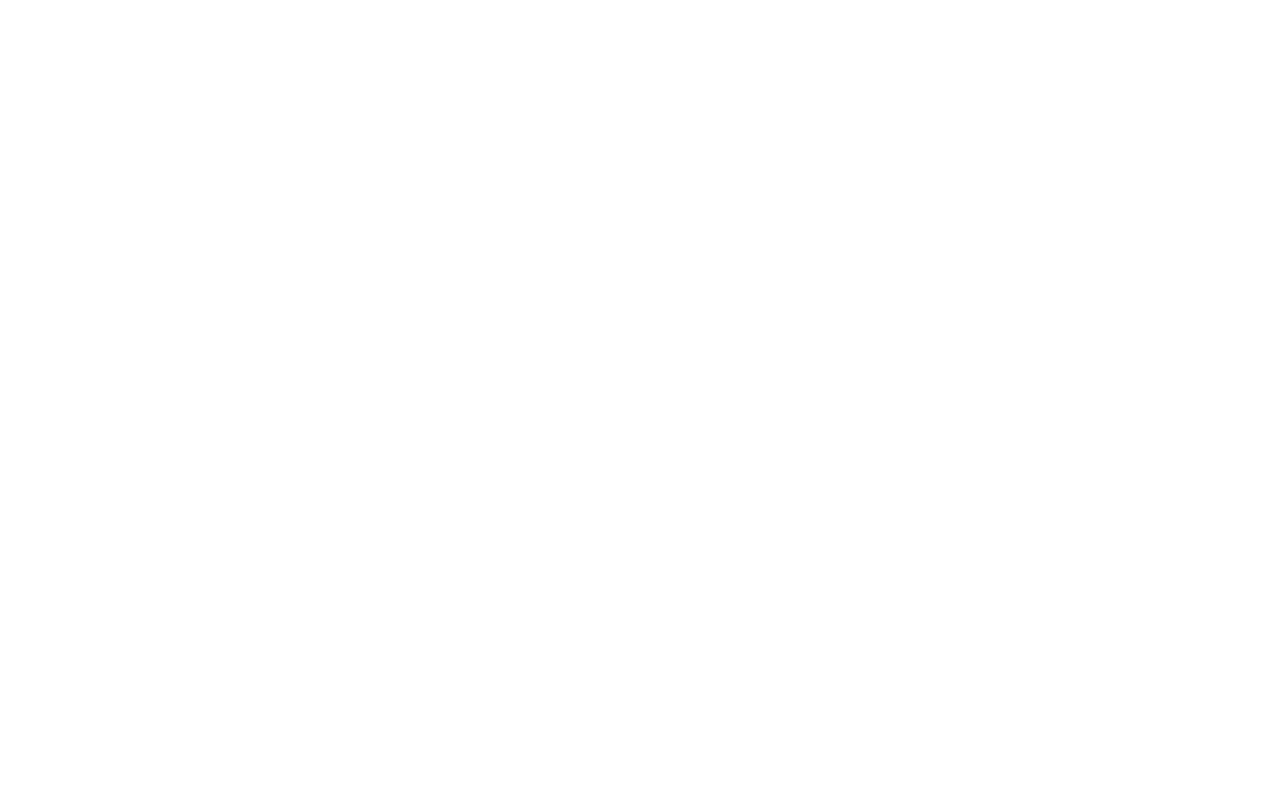
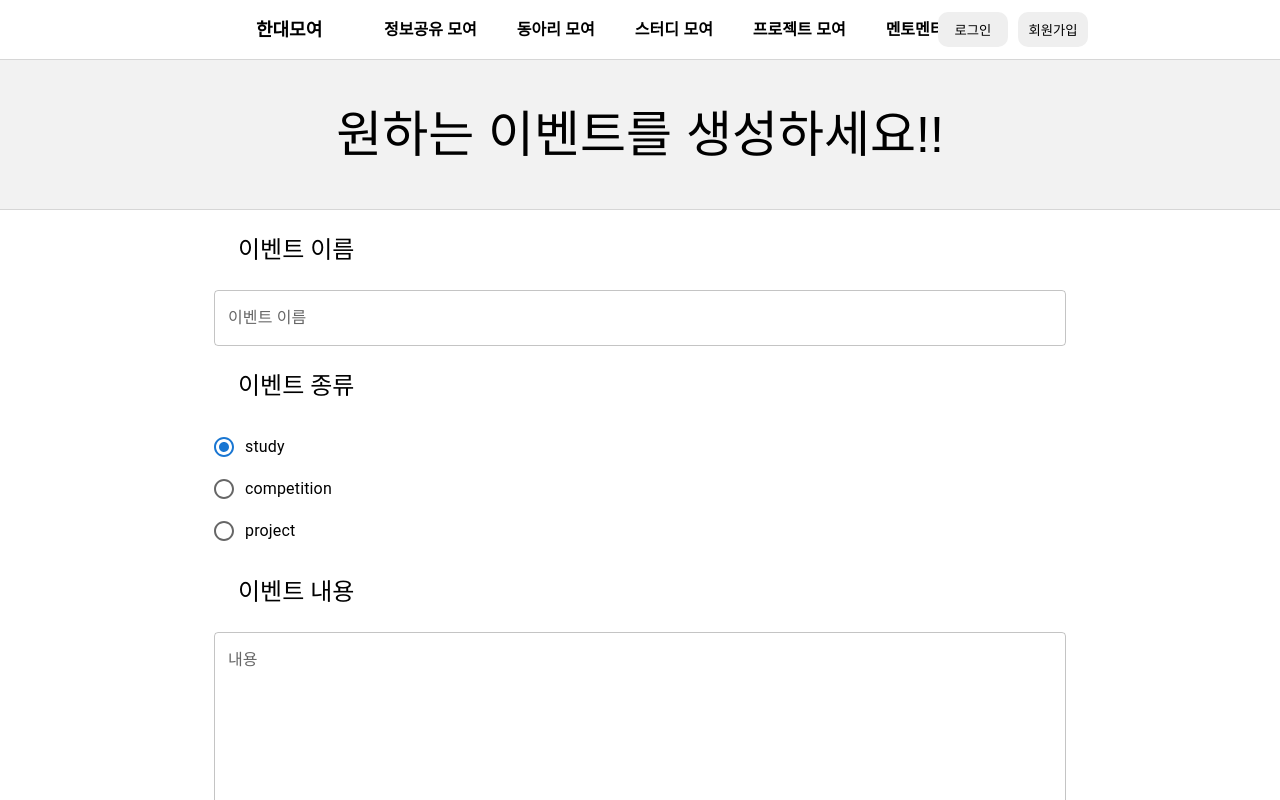
Before and after one commit to YangxGeon/CapstoneDesign, a React (Create React App) app in the folder frontend/: page /createForm in a window 1280 px wide. Before the commit this address had no page. Shown: the top 800 px of the page. Built offline with nearby package versions, Linux system fonts and the light colour scheme.

Commit message:
eventForm

```diff
--- a/frontend/src/Router.jsx
+++ b/frontend/src/Router.jsx
@@ -10,6 +10,7 @@ import Mento from './pages/Mento';
 import Study from './pages/Study';
 import PostForm from './Components/PostForm';
 import Info from './pages/Info';
+import CreateForm from "./pages/CreateForm";
 
 const Router = () => {
 	return (
@@ -23,6 +24,7 @@ const Router = () => {
 			<Route path='/study' element={<Study/>} />
 			<Route path='/mento' element={<Mento/>} />
 			<Route path='/project' element={<Project/>} />
+			<Route path='/createForm' element={<CreateForm/>} />
 		</Routes>
 	);
 };
--- /dev/null
+++ b/frontend/src/pages/CreateForm.js
@@ -0,0 +1,98 @@
+import * as React from 'react';
+import styled from 'styled-components';
+import Navbar from '../Components/Navbar';
+import { Container,Paper,TextField,Typography,Box,
+Radio,
+RadioGroup,
+FormControl,
+FormControlLabel,
+Button } from '@mui/material';
+
+
+const Header = styled.div`
+  background-color: #f2f2f2;
+  height: 150px;
+  border-bottom: 1px solid #d6d6d6;
+  margin-top: 60px;
+  display: flex;
+  justify-content: center;
+  align-items: center;
+`;
+
+const HeaderComment1 = styled.div`
+  font-size: 50px;
+  display: flex;
+  justify-content: center;
+  align-items: center;
+`;
+
+const Item = styled(Paper)(({ theme }) => ({
+  backgroundColor: theme.palette.mode === 'dark' ? '#1A2027' : '#fff',
+  ...theme.typography.body2,
+  padding: theme.spacing(1),
+  textAlign: 'center',
+  color: theme.palette.text.secondary,
+}));
+
+const theme = {
+  spacing: 8,
+}
+
+
+function CreateForm() {
+  return (
+    <>
+      <Navbar></Navbar>
+            <Header>
+                <HeaderComment1>원하는 이벤트를 생성하세요!!</HeaderComment1>
+            </Header>
+      <Container maxWidth="md">
+        <Box sx ={{m:3}}>
+          <Typography component="h1" variant="h5">
+            이벤트 이름
+          </Typography>
+        </Box>
+        <TextField fullWidth label="이벤트 이름" id="fullWidth" />
+        <Box sx ={{m:3}}>
+          <Typography component="h1" variant="h5" style={{ verticalAlign: "middle" }}>
+            이벤트 종류
+          </Typography>
+        </Box>
+        <FormControl>
+          <RadioGroup
+            aria-labelledby="demo-radio-buttons-group-label"
+            defaultValue="study"
+            name="radio-buttons-group"
+          >
+            <FormControlLabel value="study" control={<Radio />} label="study" />
+            <FormControlLabel value="competition" control={<Radio />} label="competition" />
+            <FormControlLabel value="project" control={<Radio />} label="project" />
+          </RadioGroup>
+        </FormControl>
+          <Box sx ={{m:3}}>
+          <Typography component="h1" variant="h5" style={{ verticalAlign: "middle" }}>
+            이벤트 내용
+          </Typography>
+          </Box>
+          <TextField fullWidth
+            label="내용"
+            multiline
+            rows={20}
+          />
+          <Button
+            type="submit"
+            fullWidth
+            variant="contained"
+            sx={{ mt: 3, mb: 2 }}
+            size="large"
+          >
+            등록하기
+          </Button>
+
+      </Container>
+
+    </>
+  );
+}
+
+export default CreateForm;
```
